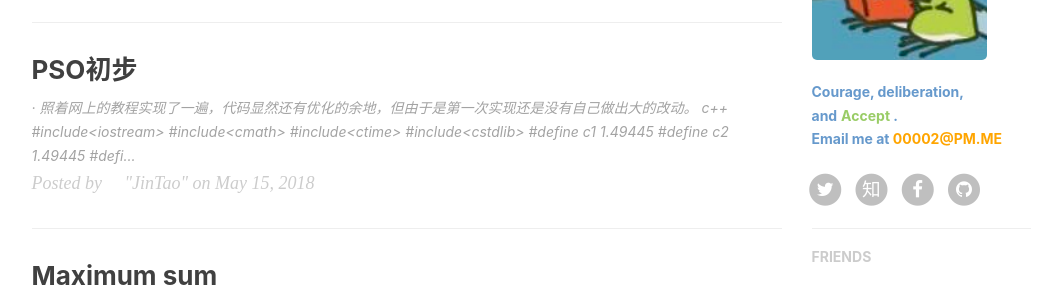
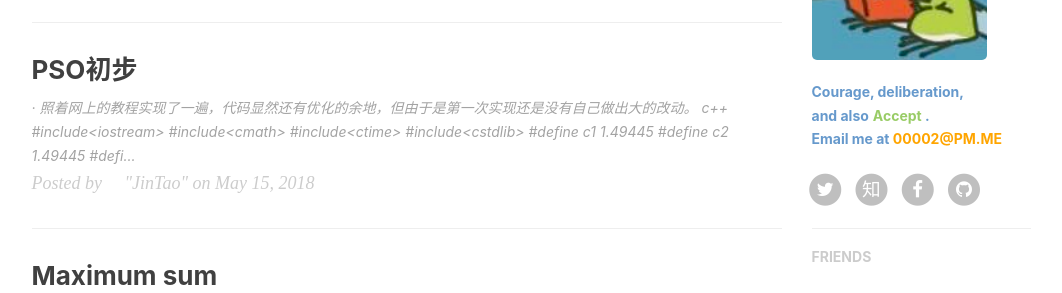
Before and after one commit to pandaKINandQUEEN/GinKo-BFU.github.io, a Jekyll site: the page built from index.html, in a window 1280 px wide and 900 px high, scrolled down 652 px. Shown: the part 153-446 px from the top of the window, without its empty margins (136-1198 px from the left). Built offline with Jekyll 4.4.1, drawn with Linux system fonts in a browser that asks for light colours; nearby versions of some CDN libraries; the list of posts is cut into pages by our own code; comment, search, counter and statistics services are not loaded.

Commit message:
Update _config.yml

```diff
--- a/_config.yml
+++ b/_config.yml
@@ -79,7 +79,7 @@
 
 # Sidebar settings
 sidebar: true                           # whether or not using Sidebar.
-sidebar-about-description: "<font color=#6699cc><b>Courage, deliberation,<br>and</b></font> <font color=#99cc66><b> Accept </b></font><font color=#6699cc><b>.</b></font><br><font color =#6699cc><b> Email me at </b></font><font color=orange><b> 00002@PM.ME </b>"
+sidebar-about-description: "<font color=#6699cc><b>Courage, deliberation,<br>and also</b></font> <font color=#99cc66><b> Accept </b></font><font color=#6699cc><b>.</b></font><br><font color =#6699cc><b> Email me at </b></font><font color=orange><b> 00002@PM.ME </b>"
 # TODO need add the headshot
 sidebar-avatar: /img/Accept.jpg      # use absolute URL, seeing it's used in both `/` and `/about/`
 
```
